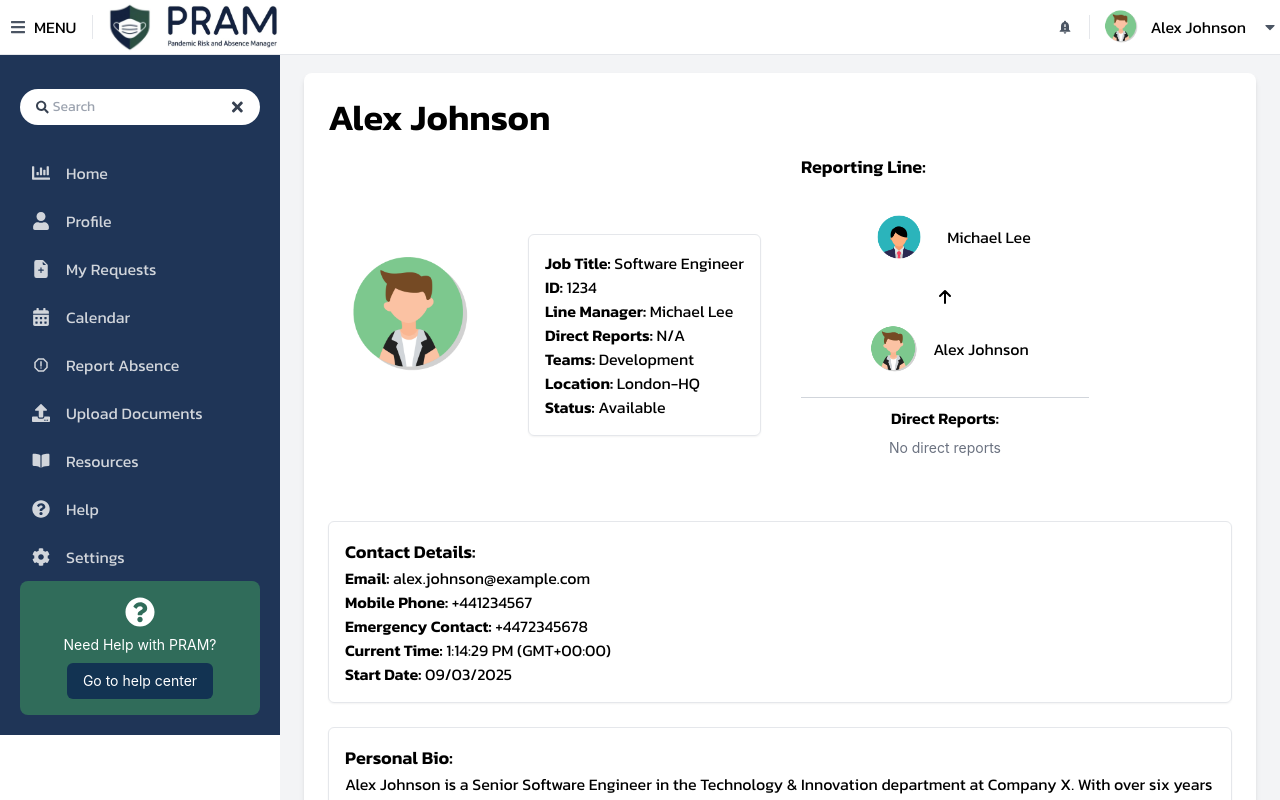
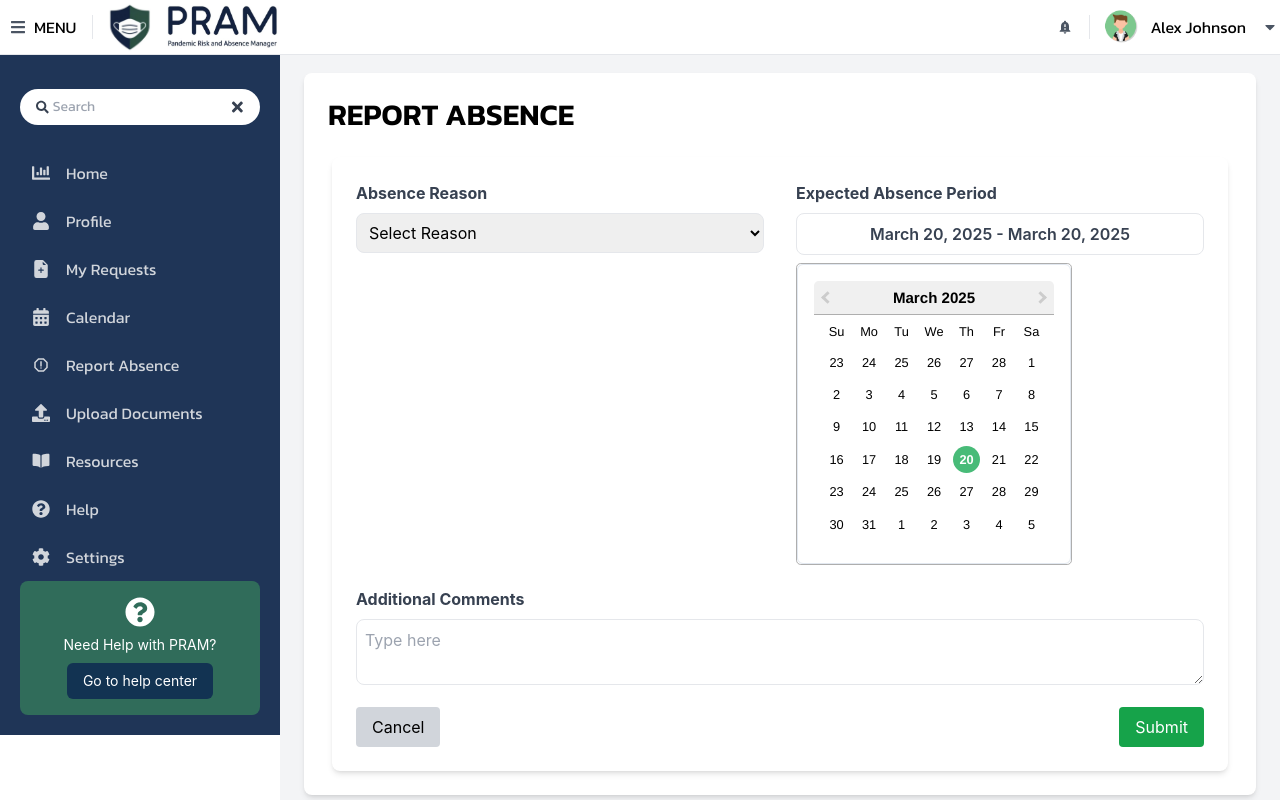
Before and after one commit to Pandemic-Risk-and-Absence-Manager-PRAM/PRAMUI, a React (Create React App) app: page /dashboard/employee/report-absence in a window 1280 px wide. Shown: the top 800 px of the page. Built offline with nearby package versions, Linux system fonts and the light colour scheme.

Commit message:
PRAMUI-14: Report Absence + some org changes

```diff
--- a/package.json
+++ b/package.json
@@ -8,13 +8,17 @@
     "@testing-library/react": "^16.2.0",
     "@testing-library/user-event": "^13.5.0",
     "bootstrap": "^5.3.3",
+    "date-fns": "^4.1.0",
     "react": "^19.0.0",
     "react-bootstrap": "^2.10.9",
     "react-circular-progressbar": "^2.2.0",
+    "react-date-range": "^2.0.1",
+    "react-datepicker": "^8.2.1",
     "react-dom": "^19.0.0",
     "react-icons": "^5.5.0",
     "react-router-dom": "^7.3.0",
     "react-scripts": "^5.0.1",
+    "source-map-loader": "^5.0.0",
     "web-vitals": "^2.1.4"
   },
   "scripts": {
--- a/src/App.js
+++ b/src/App.js
@@ -1,31 +1,41 @@
 import { BrowserRouter as Router, Routes, Route } from 'react-router-dom';
 import Login from './pages/login/Login';
 import Dashboard from './pages/dashboard/Dashboard';
-import Profile from './pages/navigation/Profile/Profile';
-import Calendar from './pages/navigation/Calendar/Calendar';
-import MyRequests from './pages/navigation/MyRequests/MyRequests';
+import Profile from './pages/shared/Profile/Profile.js';
+import Calendar from './components/calendar/Calendar.js';
+import MyRequests from './pages/dashboard/AbsencePortal/MyRequests/MyRequests.js';
 import EmployeeAbsenceRequest from "./pages/dashboard/ManagerPortal/EmployeeAbsenceRequest.js";
+import ReportAbsence from './pages/dashboard/AbsencePortal/ReportAbsence/ReportAbsence.js';
 
 function App() {
   return (
     <Router>
       <Routes>
+        {/* Shared Pages - All */}
         <Route path="/" element={<Login />} />
         <Route path="/dashboard/:dashboardType/*" element={<Dashboard />} />
         <Route path="/dashboard/:dashboardType/profile" element={<Profile />} />
+        <Route path="/dashboard/:dashboardType/resources" element={<Profile />} />
+        <Route path="/dashboard/:dashboardType/help" element={<Profile />} />
+        <Route path="/dashboard/:dashboardType/settings" element={<Profile />} />
+
+        {/* Shared Pages - Manager + HR */}
+        <Route path="/dashboard/:dashboardType/view-documents" element={<Profile />} />
+        <Route path="/dashboard/:dashboardType/predictive-insights" element={<Profile />} />
+
+        {/* Employee Pages  */}
         <Route path="/dashboard/:dashboardType/my-requests" element={<MyRequests />} />
         <Route path="/dashboard/:dashboardType/calendar" element={<Calendar />} />
-        <Route path="/dashboard/:dashboardType/report-absence" element={<Profile />} />
+        <Route path="/dashboard/:dashboardType/report-absence" element={<ReportAbsence />} />
         <Route path="/dashboard/:dashboardType/upload-documents" element={<Profile />} />
-        <Route path="/dashboard/:dashboardType/resources" element={<Profile />} />
+
+        {/* Manager Pages */}
         <Route path="/dashboard/:dashboardType/employee-absence-requests" element={<EmployeeAbsenceRequest />} />
         <Route path="/dashboard/:dashboardType/shared-calendar" element={<Calendar />} />
-        <Route path="/dashboard/:dashboardType/view-documents" element={<Profile />} />
-        <Route path="/dashboard/:dashboardType/predictive-insights" element={<Profile />} />
+
+        {/* HR Pages */}
         <Route path="/dashboard/:dashboardType/heatmap" element={<Profile />} />
         <Route path="/dashboard/:dashboardType/previous-reports" element={<Profile />} />
-        <Route path="/dashboard/:dashboardType/help" element={<Profile />} />
-        <Route path="/dashboard/:dashboardType/settings" element={<Profile />} />
       </Routes>
     </Router>
   );
--- a/src/pages/navigation/MyRequests/MyRequests.js
+++ b/src/pages/dashboard/AbsencePortal/MyRequests/MyRequests.js
@@ -1,7 +1,7 @@
 import React, { useState } from "react";
-import Header from "../../../components/layout/Header";
-import NavigationBar from "../../../components/layout/NavigationBar";
-import TimeBalances from "../../../components/time-balances/TimeBalances";
+import Header from "../../../../components/layout/Header";
+import NavigationBar from "../../../../components/layout/NavigationBar";
+import TimeBalances from "../../../../components/time-balances/TimeBalances";
 import { useParams, Link } from "react-router-dom";
 
 const MyRequests = () => {
--- /dev/null
+++ b/src/pages/dashboard/AbsencePortal/ReportAbsence/ReportAbsence.js
@@ -0,0 +1,163 @@
+import React, { useState, useMemo } from "react";
+import { Link } from "react-router-dom";
+import DatePicker from "react-datepicker";
+import "react-datepicker/dist/react-datepicker.css";
+import Header from "../../../../components/layout/Header";
+import NavigationBar from "../../../../components/layout/NavigationBar";
+
+const ReportAbsence = () => {
+  const [isOpen, setIsOpen] = useState(true);
+  const [absenceReason, setAbsenceReason] = useState("");
+  const [absencePeriod, setAbsencePeriod] = useState({
+    start: new Date(),
+    end: new Date(),
+  });
+  const [comments, setComments] = useState("");
+
+  const toggleNavigationBar = () => {
+    setIsOpen(!isOpen);
+  };
+
+  const handleSubmit = () => {
+    alert("Absence Reported!");
+    setAbsenceReason("");
+    setAbsencePeriod({
+      start: new Date(),
+      end: new Date(),
+    });
+    setComments("");
+  };
+
+  const formattedDateRange = useMemo(() => {
+    const formatDate = (date) => {
+      if (!date) return "";
+      return date.toLocaleDateString("en-US", {
+        month: "long",
+        day: "numeric",
+        year: "numeric",
+      });
+    };
+
+    if (absencePeriod.start && absencePeriod.end) {
+      return `${formatDate(absencePeriod.start)} - ${formatDate(absencePeriod.end)}`;
+    }
+    return "";
+  }, [absencePeriod]);
+
+  return (
+    <div className="flex flex-col h-screen">
+      <Header toggleNavigationBar={toggleNavigationBar} isOpen={isOpen} />
+      <div className="flex flex-1">
+        <NavigationBar isOpen={isOpen} toggleNavigationBar={toggleNavigationBar} />
+        <div className="flex-1 min-h-screen">
+          <div className="p-6 h-screen bg-gray-100" style={{ marginLeft: isOpen ? "280px" : "0px", transition: "margin-left 0.3s ease" }}>
+            <div className="max-w-5xl mx-auto bg-white rounded-lg shadow-md">
+              <div className="p-6 w-full overflow-x-auto">
+                <h1 className="text-3xl font-bold mb-6" style={{ fontFamily: 'Kanit, sans-serif' }}>REPORT ABSENCE</h1>
+
+                <div className="max-w-4xl mx-auto bg-white p-6 rounded-lg shadow-md">
+                  <div className="flex flex-wrap -mx-4">
+                    {/* Absence Reason */}
+                    <div className="w-full md:w-1/2 px-4 mb-4">
+                      <label className="block text-gray-700 font-bold mb-2">Absence Reason</label>
+                      <select
+                        className="w-full p-2 border rounded-lg"
+                        value={absenceReason}
+                        onChange={(e) => setAbsenceReason(e.target.value)}
+                      >
+                        <option value="">Select Reason</option>
+                        <option value="COVID">COVID</option>
+                        <option value="Acute Illness">Acute Illness e.g. a cold</option>
+                        <option value="Workplace Injury">Workplace Injury</option>
+                      </select>
+                    </div>
+
+                    {/* Absence Period (Calendar) */}
+                    <div className="w-full md:w-1/2 px-4 mb-4">
+                      <label className="block text-gray-700 font-bold mb-2">Expected Absence Period</label>
+                      <div className="mb-2 p-2 border rounded-lg text-gray-700 font-semibold text-center">
+                        {formattedDateRange}
+                      </div>
+                      <DatePicker
+                        selected={absencePeriod.start}
+                        onChange={(dates) => {
+                          const [start, end] = dates;
+                          setAbsencePeriod({ start, end });
+                        }}
+                        startDate={absencePeriod.start}
+                        endDate={absencePeriod.end}
+                        selectsRange
+                        inline
+                        className="w-full p-2 border rounded-lg"
+                        calendarClassName="modern-calendar"
+                      />
+                    </div>
+                  </div>
+
+                  {/* Additional Comments */}
+                  <div className="mb-4">
+                    <label className="block text-gray-700 font-bold mb-2">Additional Comments</label>
+                    <textarea
+                      className="w-full p-2 border rounded-lg"
+                      placeholder="Type here"
+                      value={comments}
+                      onChange={(e) => setComments(e.target.value)}
+                    />
+                  </div>
+
+                  {/* Buttons */}
+                  <div className="flex justify-between">
+                    <Link to="/dashboard">
+                      <button className="bg-gray-300 text-black px-4 py-2 rounded">Cancel</button>
+                    </Link>
+                    <button onClick={handleSubmit} className="bg-green-600 text-white px-4 py-2 rounded">Submit</button>
+                  </div>
+                </div>
+              </div>
+            </div>
+          </div>
+        </div>
+      </div>
+
+      {/* Custom CSS to Style DatePicker */}
+      <style>
+        {`
+        .modern-calendar .react-datepicker__month-container {
+          width: 100%;
+          border: 1px solid #e2e8f0;
+          border-radius: 0.375rem;
+          padding: 1rem;
+        }
+        .modern-calendar .react-datepicker { /* Add this line to target the main DatePicker container */
+          width: 100%;
+        }
+        .modern-calendar .react-datepicker__day--selected,
+        .modern-calendar .react-datepicker__day--keyboard-selected {
+          background-color: #48bb78;
+          color: white;
+          border-radius: 50%;
+        }
+        .modern-calendar .react-datepicker__day:hover {
+          background-color: #edf2f7;
+        }
+        .react-datepicker__navigation {
+          top: 10px !important;
+          width: 32px !important;
+          height: 32px !important;
+        }
+        .react-datepicker__navigation--previous {
+          left: 10px !important;
+        }
+        .react-datepicker__navigation--next {
+          right: 10px !important;
+        }
+        .react-datepicker__navigation-icon {
+          top: 8px !important;
+        }
+        `}
+      </style>
+    </div>
+  );
+};
+
+export default ReportAbsence;
--- a/src/pages/dashboard/ManagerPortal/EmployeeAbsenceRequest.js
+++ b/src/pages/dashboard/ManagerPortal/EmployeeAbsenceRequest.js
@@ -2,9 +2,7 @@ import React from 'react';
 import Header from '../../../components/layout/Header';
 import NavigationBar from "../../../components/layout/NavigationBar";
 import './EmployeeAbsenceRequest.css';
-import TimeBalances from "../../../components/time-balances/TimeBalances";
-import {Link} from "react-router-dom";
-import Calendar from "../../navigation/Calendar/Calendar";
+import Calendar from "../../../components/calendar/Calendar";
 
 const EmployeeAbsenceRequest = () => {
     const [isOpen, setIsOpen] = React.useState(true);
@@ -86,7 +84,7 @@ const EmployeeAbsenceRequest = () => {
                                                 </td>
                                                 <td>Tested positive for COVID-19</td>
                                                 <td>
-                                                    <a href="#" className="link">View</a>
+                                                    <span className="link">View</span>
                                                 </td>
                                             </tr>
                                             </tbody>
```
Also changed, not shown: src/components/calendar/Calendar.js (renamed from src/pages/navigation/Calendar/Calendar.js), src/pages/shared/Profile/DirectReports.js (renamed from src/pages/navigation/Profile/DirectReports.js), src/pages/shared/Profile/Profile.js (renamed from src/pages/navigation/Profile/Profile.js), 2 other files (tests, documents, lock files or other folders).
